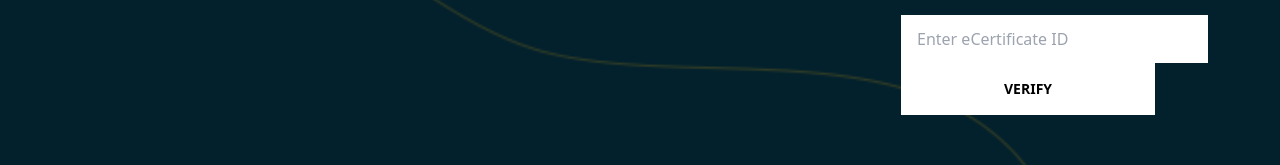
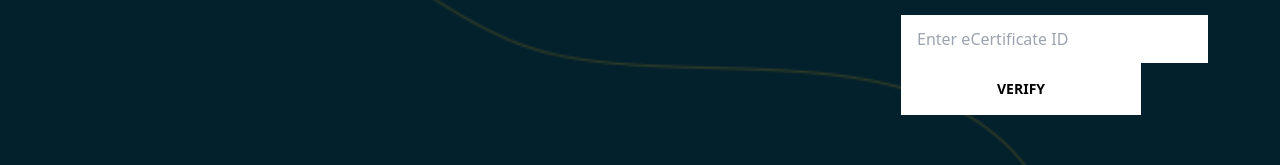
Before and after one commit to Karisto05/Shacpr, a React (Vite) app: page /Certificates/VerifyCertificate/1 in a window 1280 px wide. Shown: the part 1318-1483 px from the top of the page. Built offline with nearby package versions, Linux system fonts and the light colour scheme.

Commit message:
Updated the button styling Footer.jsx

```diff
--- a/src/components/Footer.jsx
+++ b/src/components/Footer.jsx
@@ -115,7 +115,7 @@ const Footer = () => {
                                 className='text-black pt-3 pr-[60px] pb-3 pl-4 '
                                 type="text"
                                 placeholder='Enter eCertificate ID' />
-                                <button type='submit' className='hover:bg-green-600 flex items-center py-4 px-[103px] bg-white text-black font-bold text-sm'>VERIFY
+                                <button type='submit' className='hover:bg-green-600 flex items-center py-4 pl-24 pr-[109.5px] md:px-24 bg-white text-black font-bold text-sm'>VERIFY
                                 </button>
                             </form>
                         </div>
```
